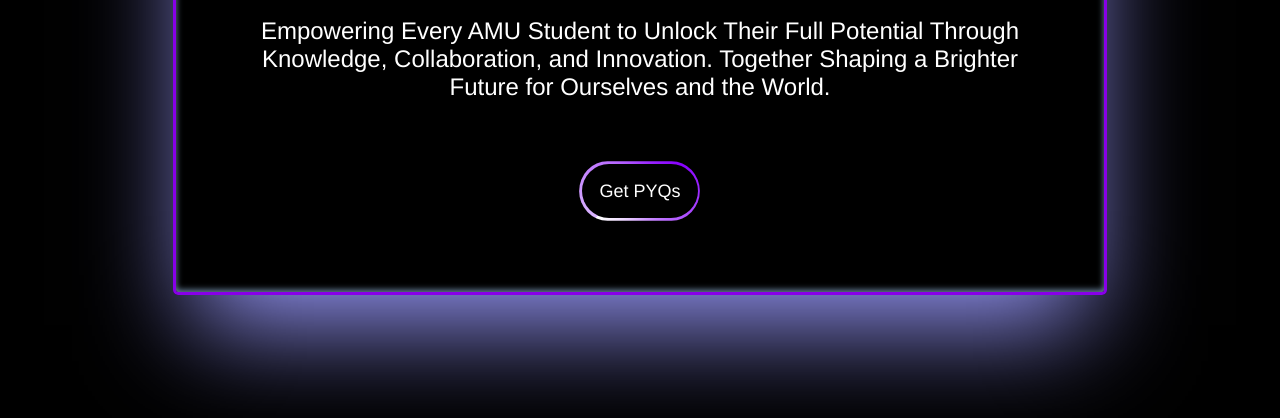
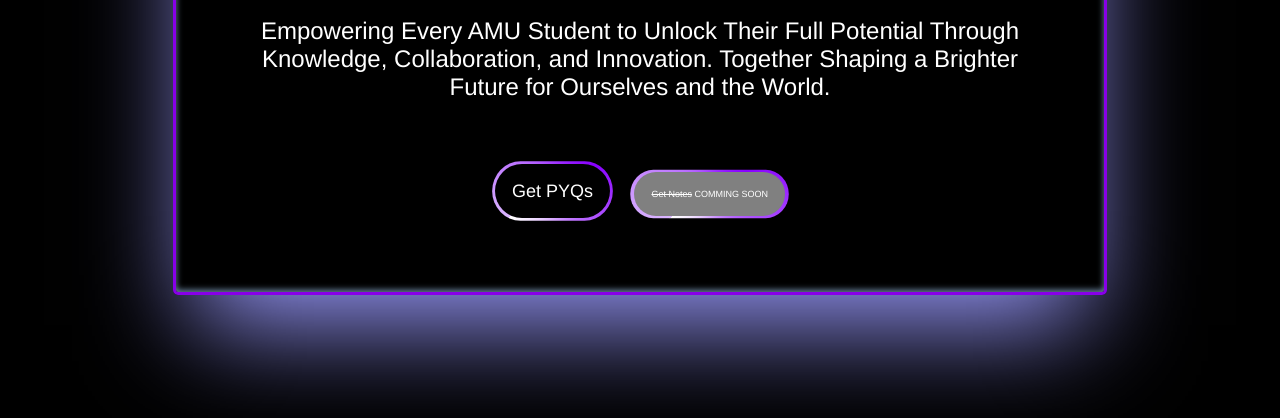
Before and after one commit to Ibtisam505/amuscholar1, a plain HTML site: page index.html in a window 1280 px wide. Shown: the part 382-800 px from the top of the page. Drawn offline with Linux system fonts and the light colour scheme.

Commit message:
Update index.html

```diff
--- a/index.html
+++ b/index.html
@@ -25,7 +25,7 @@
         <p>Empowering Every AMU Student to Unlock Their Full Potential Through Knowledge, Collaboration, and Innovation.
             Together Shaping a Brighter Future for Ourselves and the World.</p>
         <span class="button" onclick="location.href='pyq'" target="_blank">Get PYQs</span>
-        <span class="button" style="background: grey; cursor: not-allowed;display:none; "><s>Get Notes</s> COMMING SOON</span>
+        <span class="button" style="background: grey; cursor: not-allowed;font-size: xx-small; "><s>Get Notes</s> COMMING SOON</span>
 
     </div>
     <div class="main display" id="notes">
```
